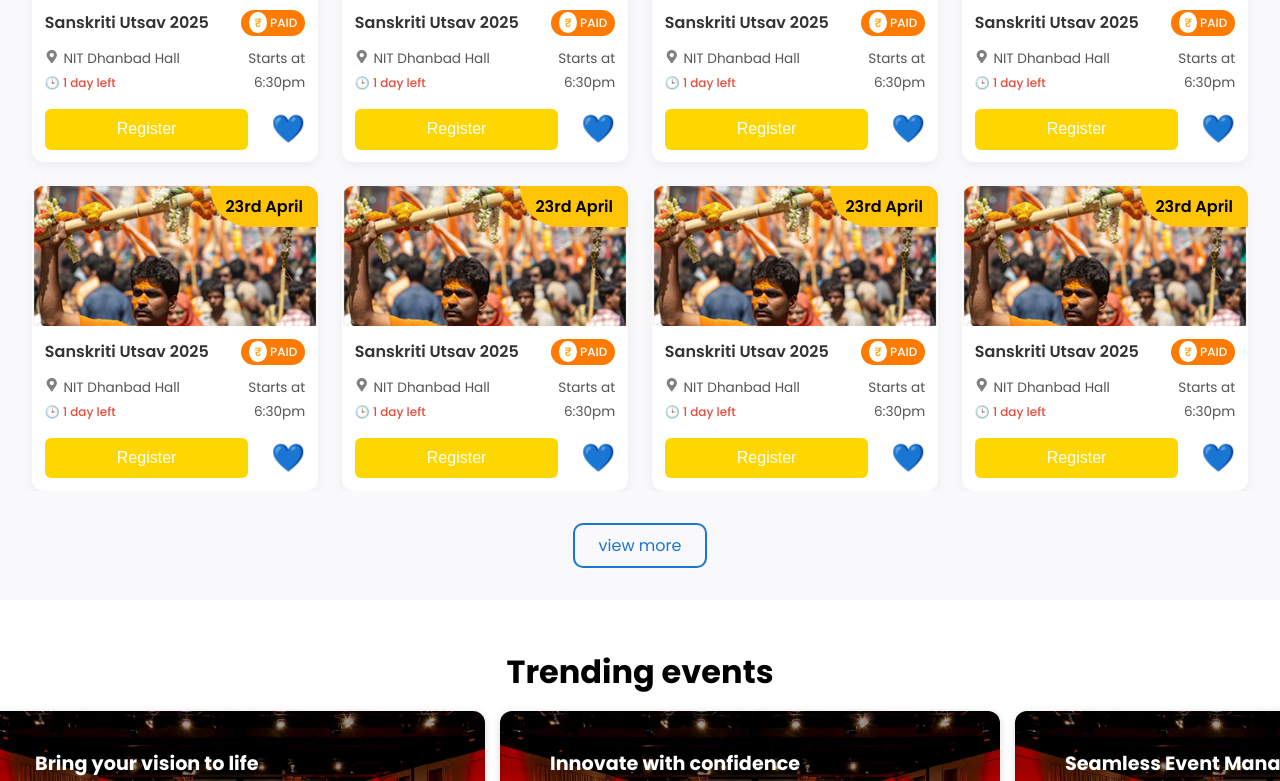
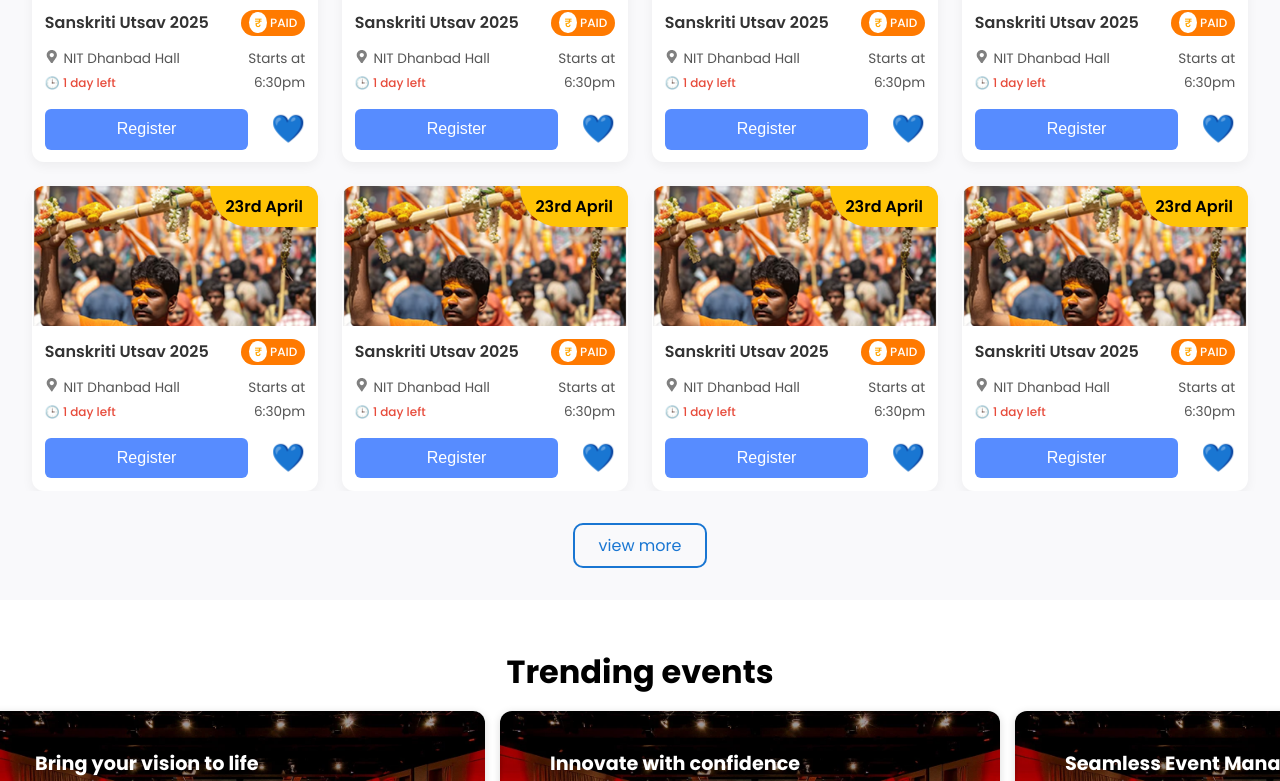
Before and after one commit to naveenreddy018/efestoo_page, a Next.js app: page / in a window 1280 px wide. Shown: the part 1479-2260 px from the top of the page. Built offline with nearby package versions, Linux system fonts and the light colour scheme; no server answers.

Commit message:
errorrectify

```diff
--- a/src/components/coursel/coursel1.module.css
+++ b/src/components/coursel/coursel1.module.css
@@ -28,7 +28,7 @@
     /* allows wrapping on smaller screens */
 }
 
-button:nth-child(1) {
+.button:nth-child(1) {
     background: rgba(255, 215, 0, 1);
 
 
--- a/src/components/coursel/coursel1.tsx
+++ b/src/components/coursel/coursel1.tsx
@@ -40,7 +40,7 @@
                     <h3>Discover & Book the Best Events Near You!</h3>
                     <p>Find exciting college fests, concerts, workshops, and competitions in one place</p>
                     <div className={styles.Register}>
-                        <button>Register</button>
+                        <button className={styles.button}>Register</button>
                         <button>Create Event</button>
                     </div>
                 </div>
```
